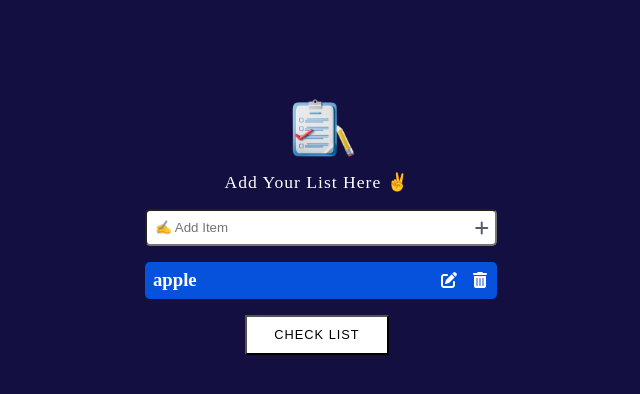
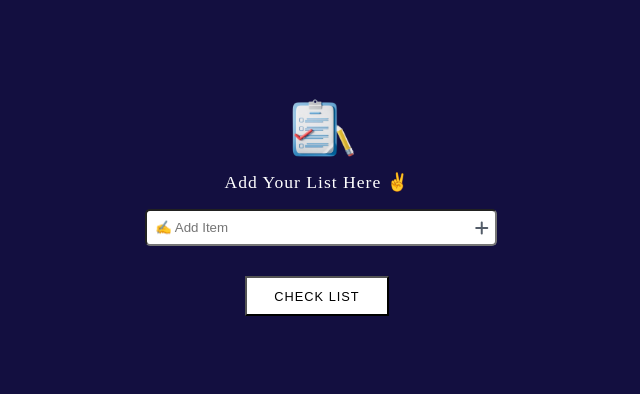
Before and after one commit to muktinathrajbanshi/reactFiveProject, a React (Create React App) app: page / in a window 1280 px wide. Shown: the top 394 px of the page, without its empty margins (339-979 px from the left). Built offline with nearby package versions, Linux system fonts and the light colour scheme.

Commit message:
writing data from inputed data through array and fetching back to new component

```diff
--- a/src/component/todoreact/style.css
+++ b/src/component/todoreact/style.css
@@ -67,9 +67,16 @@
   cursor: pointer;
 }
 
+.addItems i:hover {
+  background-color: transparent;
+  color: #079992;
+}
+
 .child-div .showItems {
   display: flex;
   justify-content: center;
+  flex-direction: column;
+  align-items: center;
   margin-top: 1rem;
 }
 
@@ -77,6 +84,7 @@
   width: 22rem;
   height: 2.3rem;
   margin-left: 0.5rem;
+  margin-top: 0.5rem;
   background-color: #0652dd;
   color: #fff;
   display: flex;
@@ -139,6 +147,7 @@
   position: relative;
   width: 9rem;
   height: 2.5rem;
+  margin-top: -0.1rem;
   background-color: #fff;
   cursor: pointer;
 }
--- a/src/component/todoreact/todo.js
+++ b/src/component/todoreact/todo.js
@@ -1,7 +1,20 @@
-import React from 'react';
+import React, { useState } from 'react';
 import "./style.css";
 
-const todo = () => {
+const Todo = () => {
+    const [inputData, setInputData] = useState("");
+    const [items, setItems] = useState([]);
+
+    // add the items function
+    const addItem = () => {
+        if(!inputData) {
+            alert("plz fill the data");
+        } else {
+            setItems([... items, inputData]);
+            setInputData("");
+        }
+    };
+
   return (
     <>
         <div className="main-div">
@@ -11,18 +24,30 @@ const todo = () => {
                     <figcaption>Add Your List Here ✌️</figcaption>
                 </figure>
                 <div className="addItems">
-                    <input type="text" placeholder="✍️ Add Item" className="form-control" />
-                    <i class="fa-solid fa-plus"></i>
+                    <input
+                     type="text"
+                     placeholder="✍️ Add Item"
+                     className="form-control"
+                     value={inputData}
+                     onChange={(event) => setInputData(event.target.value)}
+                     />
+                    <i class="fa-solid fa-plus" onClick={addItem}></i>
                 </div>
 
                 <div className="showItems">
-                    <div className="eachItem">
-                        <h3>apple</h3>
-                        <div className="todo-btn">
-                            <i class="fa-solid fa-pen-to-square"></i>
-                            <i class="fa-solid fa-trash-can"></i>
-                        </div>
-                    </div>
+                    {
+                        items.map((curElem, index) => {
+                            return (
+                                    <div className="eachItem" key={index}>
+                                        <h3>{curElem}</h3>
+                                        <div className="todo-btn">
+                                            <i class="fa-solid fa-pen-to-square"></i>
+                                            <i class="fa-solid fa-trash-can"></i>
+                                        </div>
+                                    </div>
+                            );
+                        })
+                    }
                 </div>
                 <div className="showItems">
                     <button className="btn effect04" data-sm-link-text="Remove All">
@@ -32,7 +57,7 @@ const todo = () => {
             </div>
         </div>
     </>
-  )
-}
+  );
+};
 
-export default todo;
+export default Todo;
```
